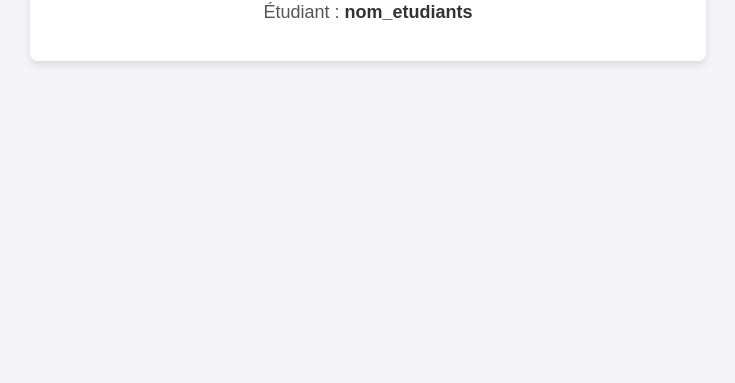
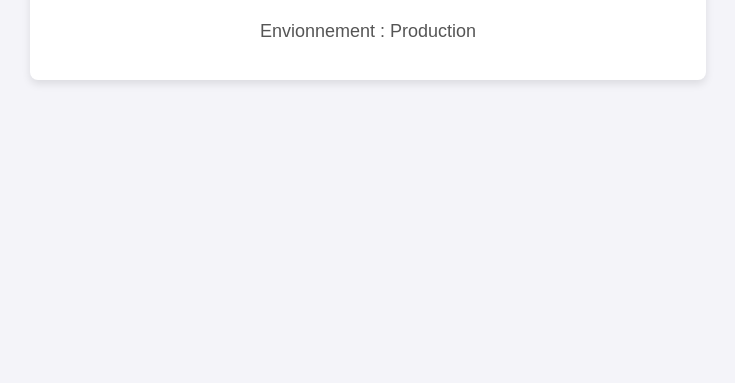
Before and after one commit to s-kossi/TP4, a plain HTML site: page index.html in a window 1280 px wide. Shown: the part 417-800 px from the top of the page, without its empty margins (272-1007 px from the left). Drawn offline with Linux system fonts and the light colour scheme.

Commit message:
Redeployment for PROD env

```diff
--- a/index.html
+++ b/index.html
@@ -9,7 +9,8 @@
 <body>
     <div class="container">
         <h1>Bienvenue au College de bois de Bologne</h1>
-        <p>Étudiant : <span id="nom_etudiant">nom_etudiants</span></p>
+        <p>Étudiant : Koffi Kossi</p>
+        <p>Envionnement : Production</p>
     </div>
 </body>
 </html>
```
